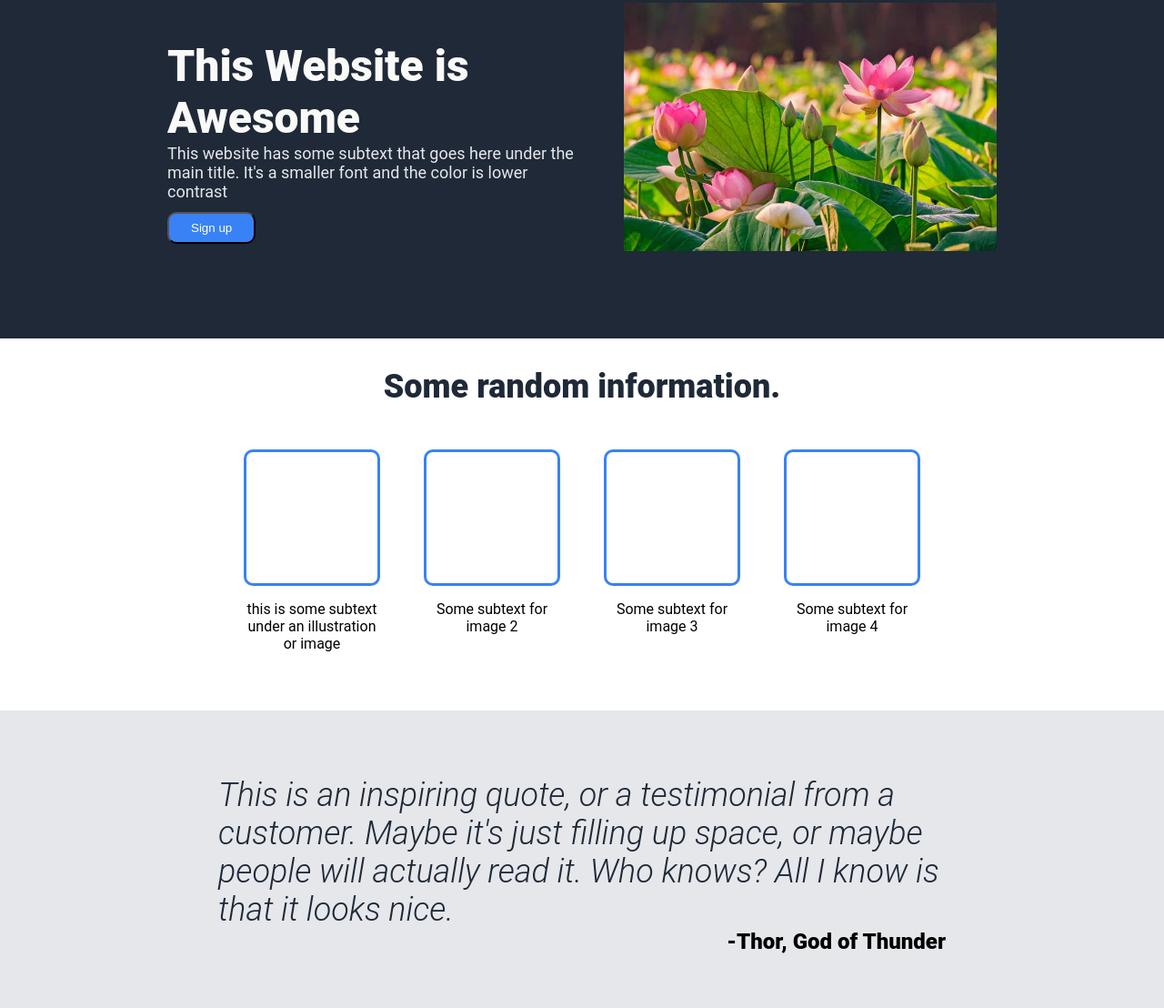
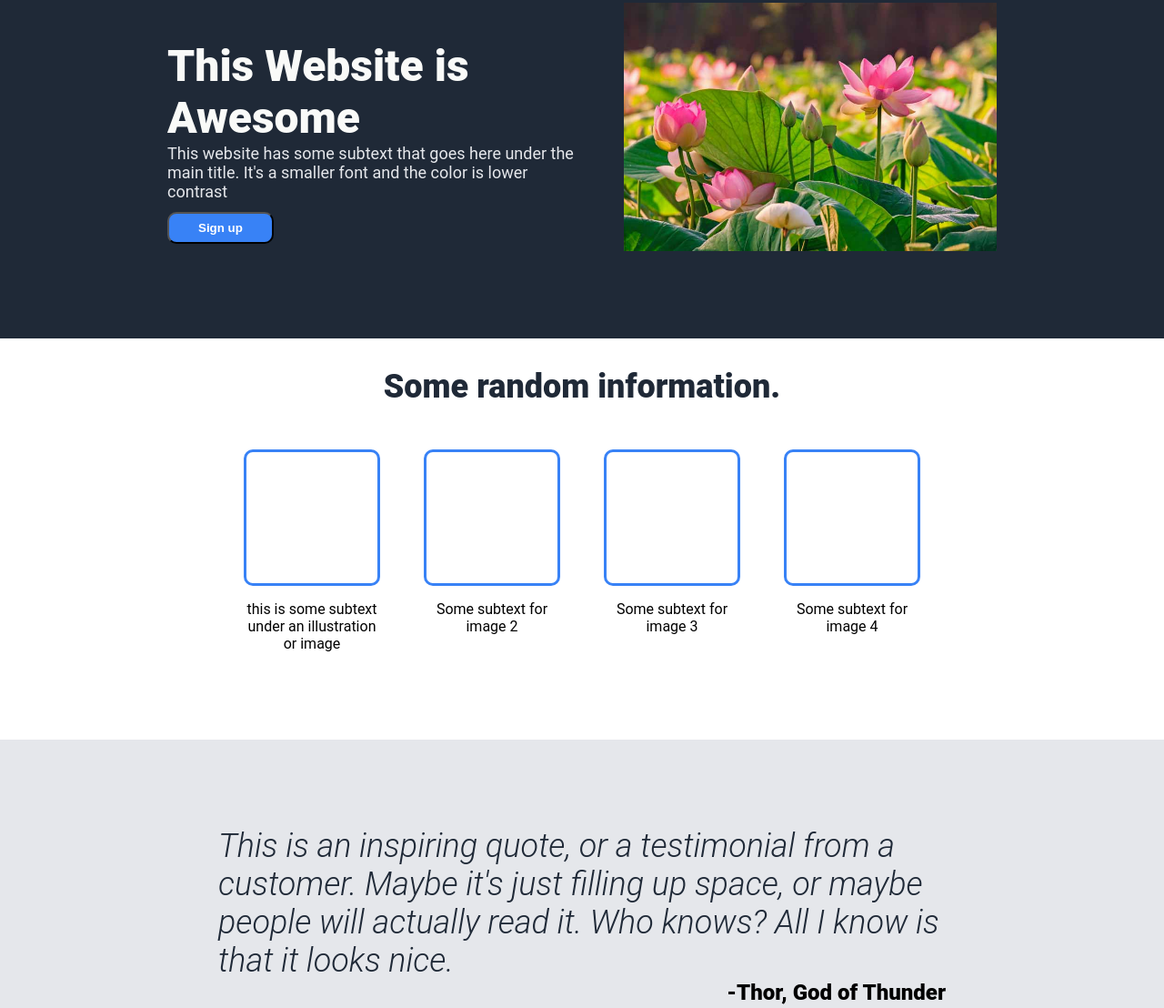
Before and after one commit to edisonnmnn/odin-landing-page, a plain HTML site: page index.html in a window 1280 px wide. Shown: the part 89-1197 px from the top of the page at 91% size. Drawn offline with Linux system fonts and the light colour scheme.

Commit message:
Fix minor css in quote section

```diff
--- a/style.css
+++ b/style.css
@@ -102,12 +102,13 @@ ul {
 .sign-up {
     background-color: #3882F6;
     color: white;
-    padding-left: 24px;
-    padding-right: 24px;
+    padding-left: 32px;
+    padding-right: 32px;
     padding-top: 8px;
     padding-bottom: 8px;
     border-radius: 10px;
     margin-top: 12px;
+    font-weight: 800;
 
 }
 
@@ -117,6 +118,7 @@ ul {
     flex-direction: column;
     align-items: center;
     justify-content: space-around;
+    padding-bottom: 32px;
 }
 
 .information .container {
@@ -163,7 +165,7 @@ ul {
     display: flex;
     flex: 1;
     background-color: #E5E7EB;
-    padding: 72px;
+    padding: 96px;
 }
 
 .quote-section .container {
```
